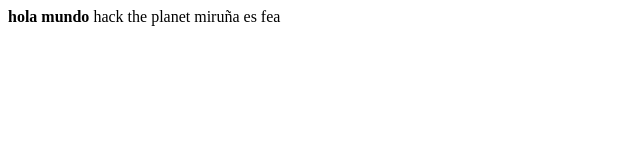
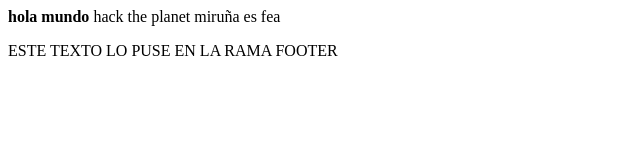
Before and after one commit to devjosevazquez/proyecto1, a plain HTML site: page index.html in a window 1280 px wide. Shown: the whole page, without its empty margins (0-640 px from the left). Drawn offline with Linux system fonts and the light colour scheme.

Commit message:
inserte ese texto en la rama footer

```diff
--- a/index.html
+++ b/index.html
@@ -1,3 +1,5 @@
 <b>hola mundo</b>
 hack the planet
 miruña es fea
+
+<p>ESTE TEXTO LO PUSE EN LA RAMA FOOTER</p>
```
